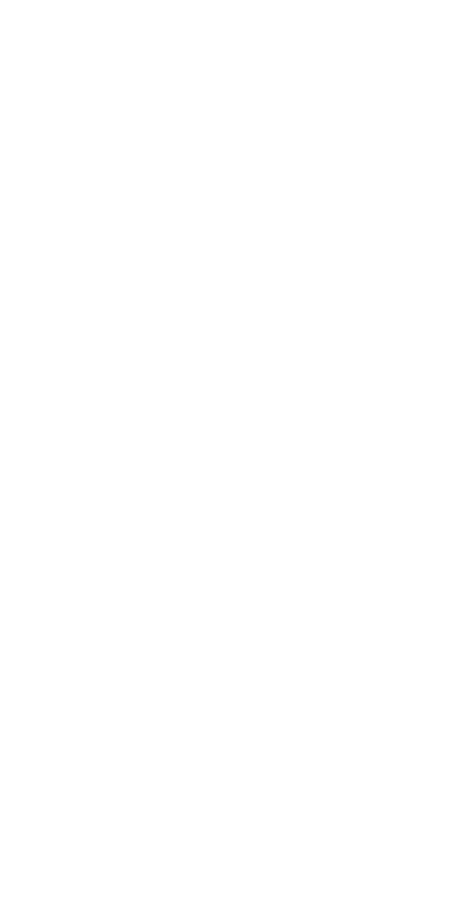
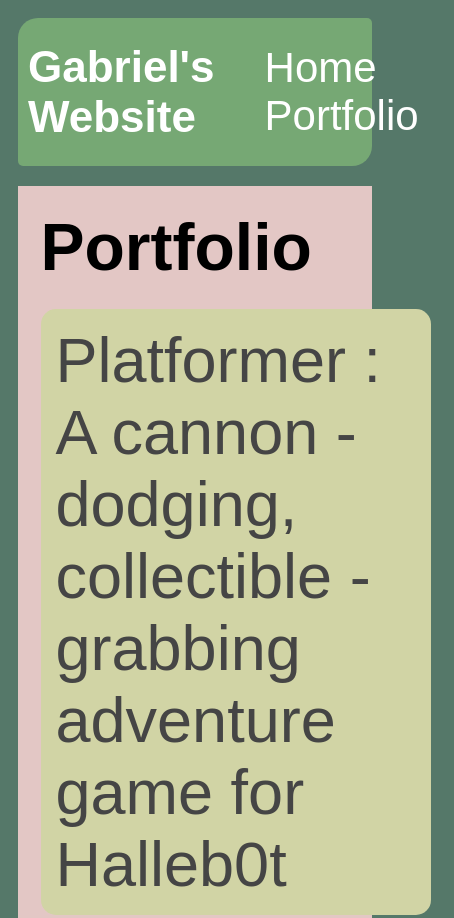
Before and after one commit to GabrielGautreau/GabrielGautreau.github.io, a plain HTML site: page portfolio.html in a window 390 px wide. Shown: the top 918 px of the page, 454 px wide, since content can reach past the window. Before the commit the page ends 844 px from the top, so only its background shows below. Drawn offline with Linux system fonts and the light colour scheme.

Commit message:
add portfolio.html file

```diff
--- a/portfolio.html
+++ b/portfolio.html
@@ -0,0 +1,35 @@
+<!DOCTYPE HTML>
+<html>
+    <head>
+        <title>Gabe's Website</title>
+        <link rel="stylesheet" href="style.css"
+    </head>
+
+    <body>
+      <div id="all-contents">
+        <nav>
+            <h1>Gabriel's Website</h1>
+            <ul id="nav-ul">
+                <li class="nav-li">
+                    <a class="nav-a" href="index.html">Home</a>
+                </li>
+                <li class="nav-li">
+                    <a class="nav-a" href="portfolio.html">Portfolio</a>
+                </li>
+            </ul>
+        </nav>
+        <main>
+            <div class="content">
+                 <h1>Portfolio</h1>
+                 <ul id="portfolio">
+                    <li><a href="projects/platformer/">Platformer : A cannon - dodging, collectible - grabbing adventure game for Halleb0t</a></li>
+                    <li><a href="projects/bouncing-box/">Bouncing Box : A project that gives you a taste of game development on the web </a></li>
+                    <li><a href="projects/circularity/">Circularity : A motion poem using random number generation and velocity applied to circle shapes...</a></li>
+
+                 </ul>
+             </div>
+         </main>
+
+      </div>
+    </body>
+</html>
--- a/style.css
+++ b/style.css
@@ -63,3 +63,76 @@ h2,
 h3 {
   margin: 0px;
 }
+/* portfolio styles */
+.content h1 {
+  color: black;
+}
+
+#portfolio {
+  list-style-type: none;
+  padding-left: 0;
+}
+
+#portfolio li {
+  background: #d1d4a5;
+  padding: 10px;
+  border-radius: 10px;
+  margin-bottom: 10px;
+}
+
+#portfolio li:hover {
+  background: #eee;
+}
+
+#portfolio a {
+  text-decoration: none;
+  color: #454545;
+}
+@media screen and (min-width: 120px) and (max-width: 1080px) {
+  main {
+    height: 100ch;
+    zoom: 1.5;
+    display: grid;
+  }
+
+  h1 {
+    font-size: 44px;
+  }
+
+  h2 {
+    font-size: 42px;
+  }
+
+  h3 {
+    font-size: 36px;
+  }
+
+  #all-contents {
+     height: 100ch;
+     margin: none;
+  }
+
+  a {
+     font-size: 42px;
+  }
+
+  .sidebar {
+      margin-right: 0px;
+      justify-content: center;
+      align-items: center;
+  }
+
+  .sidebar-img {
+       width: 100%;
+  }
+
+  p,
+  li {
+       font-size: 24px;
+  }
+
+  .content {
+       align-content: center;
+       justify-content: center;
+  }
+}
```
